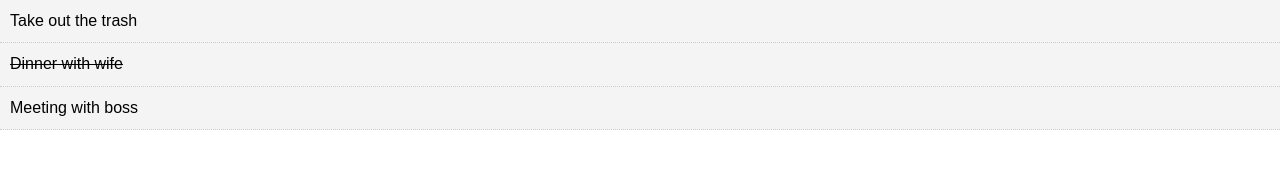
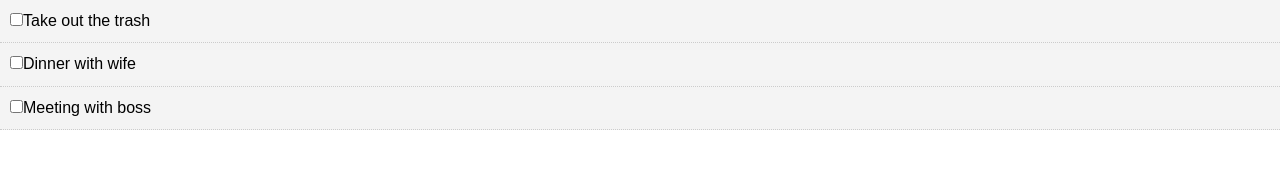
Before and after one commit to ricardoruizfp/react_todo_crash_course, a React (Create React App) app: page / in a window 1280 px wide. Shown: the top 169 px of the page. Built offline with nearby package versions, Linux system fonts and the light colour scheme.

Commit message:
Added option to toggle todos as complete

```diff
--- a/src/App.js
+++ b/src/App.js
@@ -3,6 +3,16 @@
 import './App.css';
 
 class App extends Component {
+
+  // Toggle Complete
+  markComplete = (id) => {
+    this.setState({ todos: this.state.todos.map((todo) => {
+      if(todo.id === id) {
+        todo.completed = !todo.completed;
+      }
+      return todo;
+    }) });
+  }
 
   state = {
     todos: [
@@ -14,7 +24,7 @@
       {
         id: 2,
         title: 'Dinner with wife',
-        completed: true
+        completed: false
       },
       {
         id: 3,
@@ -27,7 +37,7 @@
   render () {
     return (
       <div className="App">
-        <Todos todos={this.state.todos} />
+        <Todos todos={this.state.todos} markComplete={this.markComplete} />
       </div>
     );
   }
--- a/src/components/TodoItem.js
+++ b/src/components/TodoItem.js
@@ -11,10 +11,16 @@
         }
     }
 
+
+
     render() {
+        const { id, title } = this.props.todo;
         return (
             <div style={ this.getStyle() }>
-                <p>{ this.props.todo.title }</p>
+                <p>
+                    <input type="checkbox" onChange={this.props.markComplete.bind(this, id)} />
+                    { title }
+                </p>
             </div>
         )
     }
--- a/src/components/Todos.js
+++ b/src/components/Todos.js
@@ -5,7 +5,7 @@
 class Todos extends Component {
   render () {
     return this.props.todos.map((todo) => (
-        <TodoItem key={ todo.id } todo={ todo } />
+        <TodoItem key={ todo.id } todo={ todo } markComplete={this.props.markComplete} />
     ));
   }
 }
```
